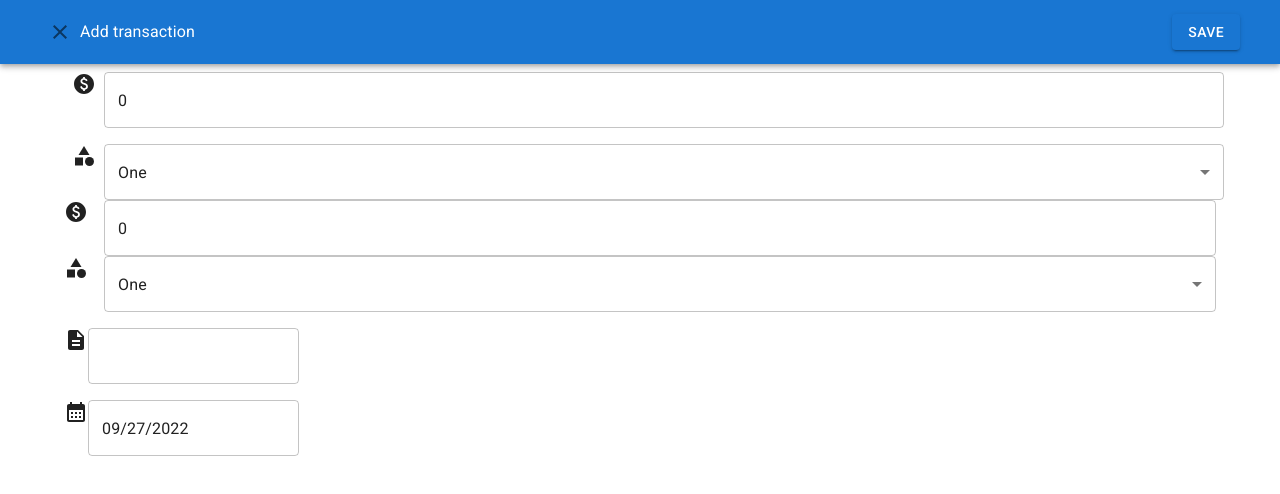
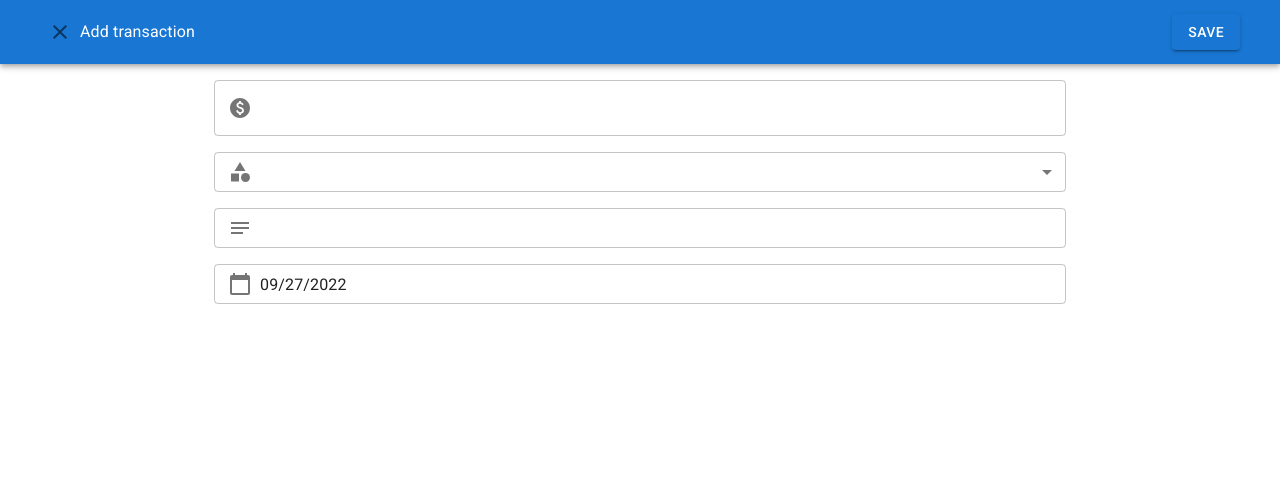
Before and after one commit to wallock-team/wallock-web, a Next.js app: page /transactions/new in a window 1280 px wide. Shown: the top 494 px of the page. Built offline with nearby package versions, Linux system fonts and the light colour scheme.

Commit message:
Redesign new transaction form

```diff
--- a/components/transaction/new-transaction-form.tsx
+++ b/components/transaction/new-transaction-form.tsx
@@ -1,151 +1,76 @@
-// THIS IS TEMPORARY
-// In the future, the Logo component should be a image (preferably .svg) file.
+import { NextComponentType } from 'next'
+import { Container } from '@mui/system'
+import { InputAdornment, MenuItem, Stack, TextField } from '@mui/material'
+import { MobileDatePicker } from '@mui/x-date-pickers/MobileDatePicker'
+import PaidIcon from '@mui/icons-material/Paid'
+import NotesIcon from '@mui/icons-material/Notes'
+import CategoryIcon from '@mui/icons-material/Category'
+import { default as DateIcon } from '@mui/icons-material/CalendarToday'
 
-import { NextComponentType } from 'next'
-import {
-  Box,
-  Components,
-  Grid,
-  MenuItem,
-  Select,
-  Stack,
-  TextField,
-  Typography,
-} from '@mui/material'
-import PaidIcon from '@mui/icons-material/Paid'
-import CategoryIcon from '@mui/icons-material/Category'
-import DescriptionIcon from '@mui/icons-material/Description'
-import CalendarMonthIcon from '@mui/icons-material/CalendarMonth'
-import { Container } from '@mui/system'
-import { useEffect, useState } from 'react'
-import { MobileDatePicker } from '@mui/x-date-pickers'
-import { Component, Element } from 'react'
-
-const NewTransactionForm: NextComponentType = (props) => {
-  const { transaction, setTransaction } = props
-  const handleDateChange = (newValue: any) => {
-    setTransaction((prev) => ({ ...prev, date: newValue }))
-  }
-
-  const handleOnChange = (e: any) => {
-    let name = e.target.name
-    let value = e.target.value
-    if (name === 'cateId')
-      setTransaction((prev) => ({
-        ...prev,
-        categories: { ...prev.categories, id: value },
-      }))
-    else setTransaction((prev) => ({ ...prev, [name]: value }))
-  }
-
-  console.log(transaction)
-
-  return transaction ? (
-    <Container>
-      <Stack spacing={1}>
-        <Field
-          icon={<PaidIcon />}
-          field={
+const NewTransactionForm: NextComponentType = () => {
+  return (
+    <Container maxWidth='md' sx={{ p: 2 }}>
+      <Stack spacing={2}>
+        <TextField
+          type='number'
+          fullWidth
+          InputProps={{
+            startAdornment: (
+              <InputAdornment position='start'>
+                <PaidIcon />
+              </InputAdornment>
+            ),
+          }}
+        />
+        <TextField
+          fullWidth
+          select
+          size='small'
+          InputProps={{
+            startAdornment: (
+              <InputAdornment position='start'>
+                <CategoryIcon />
+              </InputAdornment>
+            ),
+          }}
+        >
+          <MenuItem value={10}>Ten</MenuItem>
+          <MenuItem value={20}>Twenty</MenuItem>
+          <MenuItem value={30}>Thirty</MenuItem>
+        </TextField>
+        <TextField
+          type='text'
+          fullWidth
+          size='small'
+          InputProps={{
+            startAdornment: (
+              <InputAdornment position='start'>
+                <NotesIcon />
+              </InputAdornment>
+            ),
+          }}
+        />
+        <MobileDatePicker
+          value={Date.now()}
+          onChange={() => {}}
+          renderInput={(params: any) => (
             <TextField
-              name='amount'
-              onChange={(e) => handleOnChange(e)}
-              type='number'
-              variant='outlined'
+              {...params}
+              type='text'
+              size='small'
               fullWidth
-              value={transaction.amount}
+              InputProps={{
+                startAdornment: (
+                  <InputAdornment position='start'>
+                    <DateIcon />
+                  </InputAdornment>
+                ),
+              }}
             />
-          }
-        />
-        <Field
-          icon={<CategoryIcon />}
-          field={
-            <Select
-              value={transaction.categories ? transaction.categories.id : 1}
-              name='cateId'
-              onChange={(e) => handleOnChange(e)}
-              fullWidth
-            >
-              <MenuItem value={1}>One</MenuItem>
-              <MenuItem value={2}>Two</MenuItem>
-              <MenuItem value={3}>Three</MenuItem>
-            </Select>
-          }
+          )}
         />
       </Stack>
-      <Grid container spacing={2}>
-        <Grid item xs='auto'>
-          <PaidIcon />
-        </Grid>
-        <Grid item xs>
-          <TextField
-            name='amount'
-            onChange={(e) => handleOnChange(e)}
-            type='number'
-            variant='outlined'
-            fullWidth
-            value={transaction.amount}
-          />
-        </Grid>
-      </Grid>
-      <Grid container spacing={2}>
-        <Grid item xs='auto'>
-          <CategoryIcon />
-        </Grid>
-        <Grid item xs>
-          <Select
-            value={transaction.categories ? transaction.categories.id : 1}
-            name='cateId'
-            onChange={(e) => handleOnChange(e)}
-            fullWidth
-          >
-            <MenuItem value={1}>One</MenuItem>
-            <MenuItem value={2}>Two</MenuItem>
-            <MenuItem value={3}>Three</MenuItem>
-          </Select>
-        </Grid>
-        <Grid item xs={12}>
-          <Box>
-            <DescriptionIcon />
-            <TextField
-              name='note'
-              onChange={(e) => handleOnChange(e)}
-              variant='outlined'
-              value={transaction.note}
-            />
-          </Box>
-        </Grid>
-        <Grid item xs={12}>
-          <Box>
-            <CalendarMonthIcon />
-            <MobileDatePicker
-              value={transaction.date}
-              onChange={handleDateChange}
-              renderInput={(params) => <TextField {...params} />}
-            />
-          </Box>
-        </Grid>
-      </Grid>
     </Container>
-  ) : (
-    <></>
-  )
-}
-
-type FieldProps = {
-  icon: Element
-  field: Element
-}
-
-const Field = (props: FieldProps) => {
-  return (
-    <Grid container spacing={1}>
-      <Grid item xs='auto'>
-        {props.icon}
-      </Grid>
-      <Grid item xs>
-        {props.field}
-      </Grid>
-    </Grid>
   )
 }
 
--- a/pages/transactions/new.tsx
+++ b/pages/transactions/new.tsx
@@ -33,10 +33,7 @@ const NewTransaction: NextPage = () => {
           </Button>
         </Toolbar>
       </AppBar>
-      <NewTransactionForm
-        transaction={transaction}
-        setTransaction={setTransaction}
-      />
+      <NewTransactionForm />
     </>
   )
 }
```
